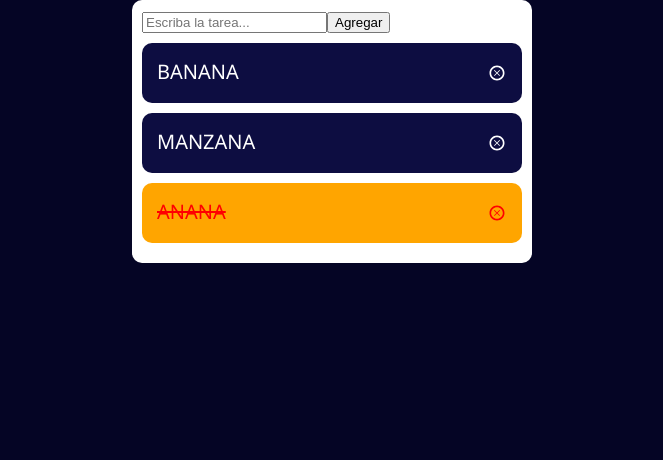
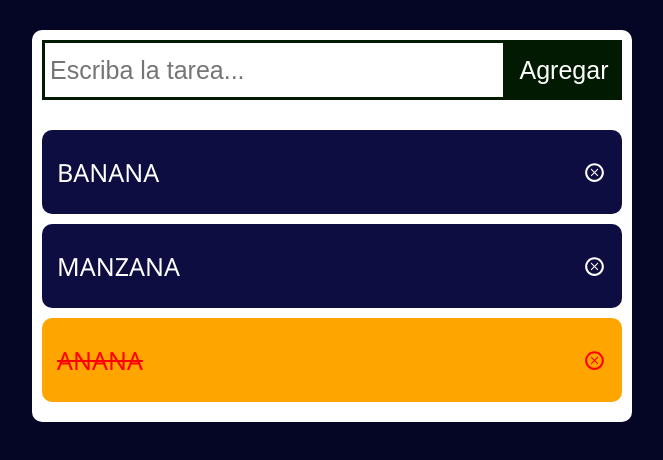
Before and after one commit to GonzaloSantillan-73/aplicacion-de-tareas, a React (Vite) app: page / in a window 1280 px wide. Shown: the top 460 px of the page, without its empty margins (308-971 px from the left). Built offline with nearby package versions, Linux system fonts and the light colour scheme.

Commit message:
aplique estilos al formulario

```diff
--- a/src/App.css
+++ b/src/App.css
@@ -10,10 +10,10 @@ html {
 
 .contenedor-todo{
   background-color: white;
-  width: 400px;
-  max-width: 400px;
+  width: 600px;
+  max-width: 600px;
   min-width: 300px;
   padding: 10px;
   border-radius: 10px;
-  margin: 0 auto;
+  margin: 30px auto;
 }
--- a/src/components/InputTareas.jsx
+++ b/src/components/InputTareas.jsx
@@ -1,4 +1,5 @@
 import React,{useState} from "react";
+import "../styles/InputTareas.css"
 
 function InputTareas({agregarTarea}){
 
@@ -20,9 +21,9 @@ function InputTareas({agregarTarea}){
 
   return(
     <>
-      <form onSubmit={manejarEnvio}>
-        <input type="text" placeholder="Escriba la tarea..." name="tarea" onChange={manejarCambio} />
-        <button type="submit">Agregar</button>
+      <form className="formulario" onSubmit={manejarEnvio}>
+        <input className="input-tarea" type="text" placeholder="Escriba la tarea..." name="tarea" onChange={manejarCambio} />
+        <button className="agregar-tarea" type="submit">Agregar</button>
       </form>
     </>
   )
--- a/src/components/Tarea.jsx
+++ b/src/components/Tarea.jsx
@@ -6,11 +6,11 @@ function Tarea ({id,texto,completado,completar,eliminar}){
     <>
       <div
         className={completado?"contenedor-tarea completado":"contenedor-tarea"}>
-        <div
+        <p
           className="contenedor-texto"
           onClick={()=>{completar(id)}} >
           {texto}
-        </div>
+        </p>
         <div
           className="contenedor-eliminar"
           onClick={()=>{eliminar(id)}}>
--- /dev/null
+++ b/src/styles/InputTareas.css
@@ -0,0 +1,25 @@
+.input-tarea{
+  border: 3px solid rgb(1, 26, 1);
+  width: 80%;
+  height: 60px;
+  padding: 5px;
+  font-size: 25px;
+}
+
+.formulario{
+  margin-bottom: 30px;
+}
+
+.input-tarea:focus{
+  outline: none;
+}
+
+.agregar-tarea{
+  height: 60px;
+  width: 20%;
+  border: 2px solid rgb(1, 26, 1);
+  background-color: rgb(1, 26, 1);
+  color: white;
+  font-size: 25px;
+  cursor: pointer;
+}
--- a/src/styles/Tarea.css
+++ b/src/styles/Tarea.css
@@ -1,11 +1,11 @@
 .contenedor-tarea{
   width: 100%;
-  max-width: 500px;
-  height: 60px;
-  font-size: 20px;
+  max-width: 600px;
+  height: fit-content;
+  font-size: 25px;
   background-color: rgb(13, 13, 65);
   color: white;
-  padding: 15px;
+  padding: 0 15px;
   margin: 10px auto;
   border-radius: 10px;
   display: flex;
@@ -20,13 +20,15 @@
 }
 
 .contenedor-texto{
-  width: 100%;
+  width: 90%;
   height: 100%;
   cursor: pointer;
+  display: flex;
+  overflow-wrap: anywhere
 }
 
 .contenedor-eliminar{
-  height: 100%;
+  height: 10%;
   display: flex;
   align-items: center;
   cursor: pointer;
```
